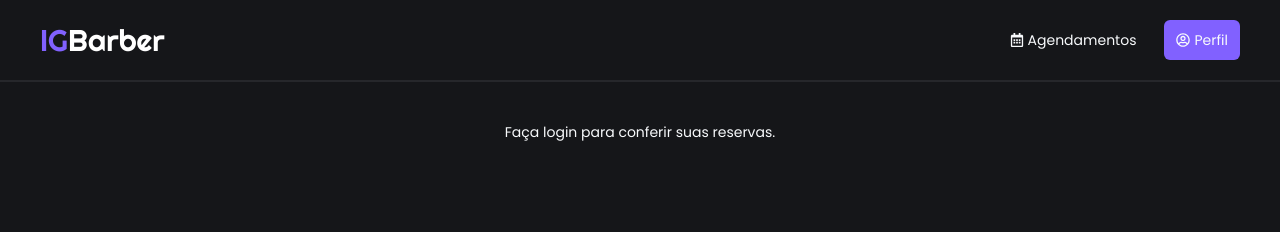
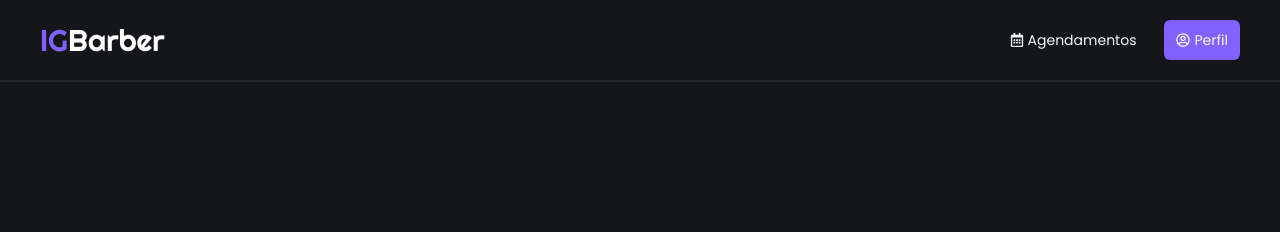
Before and after one commit to Igorwalace/barber-fsw, a Next.js app: page /booking in a window 1280 px wide. Shown: the top 232 px of the page. Built offline with nearby package versions, Linux system fonts and the light colour scheme; no server answers.

Commit message:
login bookings

```diff
--- a/src/app/booking/page.tsx
+++ b/src/app/booking/page.tsx
@@ -43,7 +43,7 @@ const Booking = async () => {
                             </div>
                         </div>
                         :
-                        <div className='flex justify-center items-center lg:py-10 py-6' >
+                        <div className='flex justify-center items-center min-h-[calc(100dvh-68px-82px)]' >
                             <h1 className='text-sm' >Faça login para conferir suas reservas.</h1>
                         </div>
                 }
```
